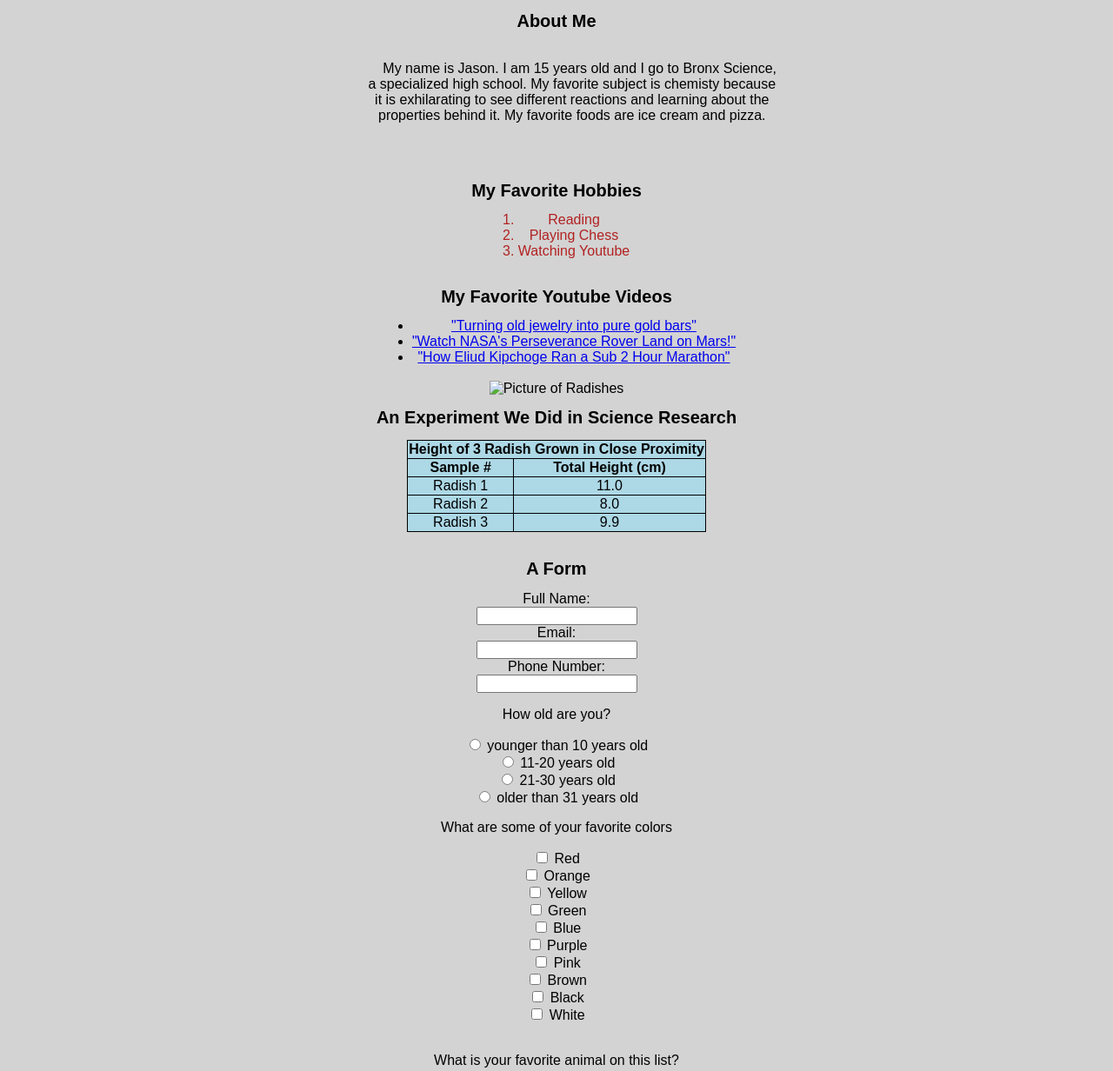
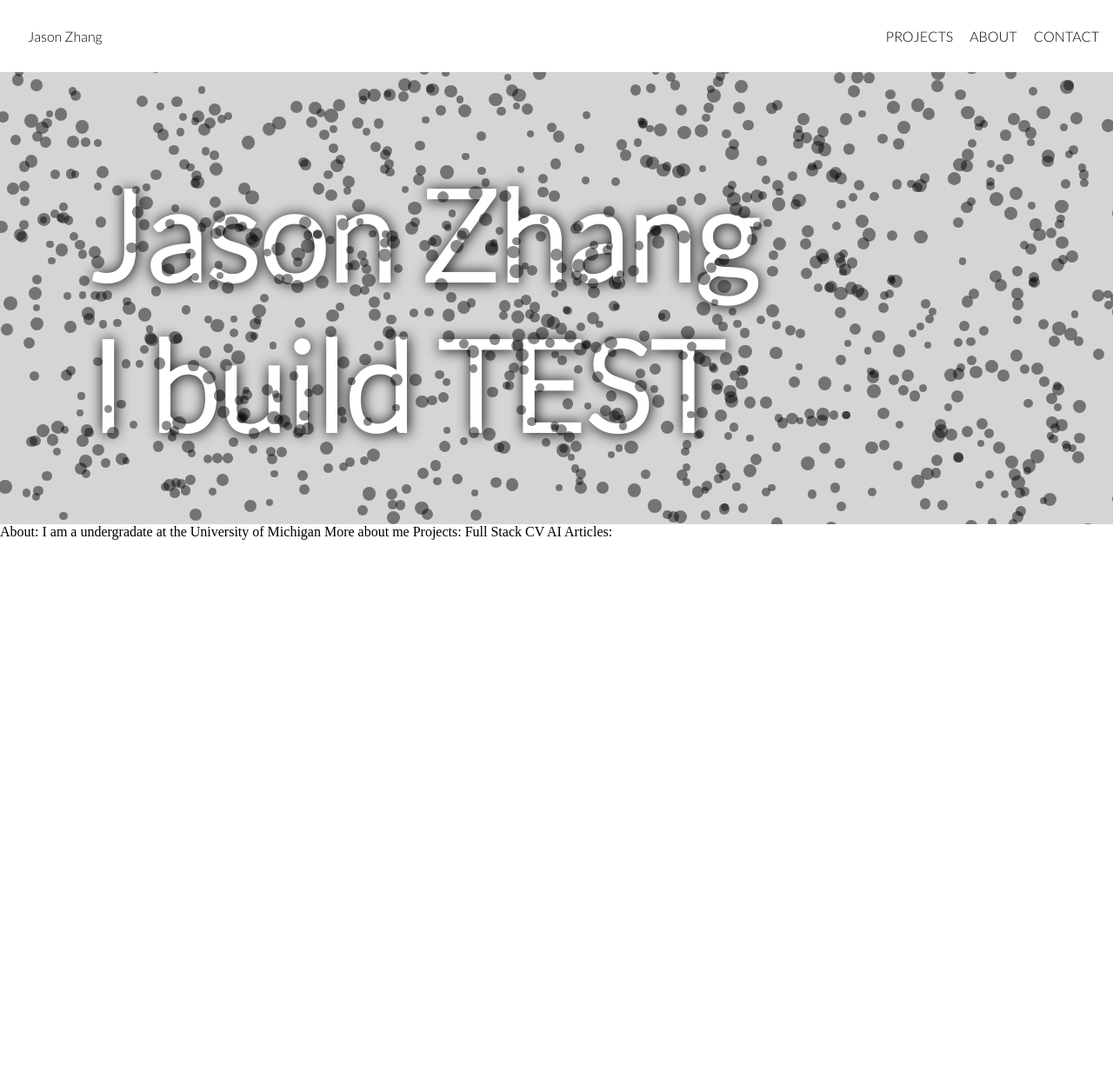
Before and after one commit to j-zhang43/j-zhang43.github.io, a plain HTML site: page index.html in a window 1280 px wide. Shown: the top 1232 px of the page at 87% size. After the commit the page ends 800 px from the top, so only its background shows below. Drawn offline with Linux system fonts and the light colour scheme; animation ran at ten frames a second.

Commit message:
Changed website design

```diff
--- a/index.html
+++ b/index.html
@@ -1,139 +1,51 @@
 <!DOCTYPE html>
 <html lang="en">
-    <head>
-        <link rel="stylesheet" href="styles.css">
-        <title> Assignment </title>
-        <script>
-            let d = new Date();
-            alert("Today's date is " + d);
-        </script>
-    </head>
-    <body>
-        <center>
-            <h1> About Me </h1>
-            <!--paragraph-->
-        <pre>
-            My name is Jason. I am 15 years old and I go to Bronx Science,
-         a specialized high school. My favorite subject is chemisty because
-         it is exhilarating to see different reactions and learning about the
-         properties behind it. My favorite foods are ice cream and pizza.
-         </pre>
-    <br>
-             <!--ordered list-->
-             <h1>
-                My Favorite Hobbies
-             </h1>
-        <ol type=1>
-            <li class="li1">Reading</li>
-            <li class="li1">Playing Chess</li>
-            <li class="li1">Watching Youtube</li>
-        </ol>
-    <br>
-            <!--unordered list-->
-            <h1>
-                My Favorite Youtube Videos
-            </h1>
-        <ul >
-            <li> <a href="https://www.youtube.com/watch?v=37Kn-kIsVu8&ab_channel=NileRed"> "Turning old jewelry into pure gold bars" </a> </li>
-            <li> <a href="https://www.youtube.com/watch?v=gm0b_ijaYMQ&ab_channel=NASA"> "Watch NASA's Perseverance Rover Land on Mars!" </a> </li>
-            <li> <a href="https://www.youtube.com/watch?v=A73HQwEct-o&ab_channel=MikeBoyd"> "How Eliud Kipchoge Ran a Sub 2 Hour Marathon" </a> </li>
-        </ul>
-    <br>
-            <!--table-->
-                <img style="width:300px;" src="images/radish.png" alt="Picture of Radishes">
-    <br>
-            <h1>
-                 An Experiment We Did in Science Research
-            </h1>
-                <table>
-                     <tr>
-                        <th colspan="2"> Height of 3 Radish Grown in Close Proximity </th>
-                     </tr>
-                     <tr>
-                        <th> Sample # </th>
-                        <th> Total Height (cm) </th>
-                     </tr>
-                     <tr>
-                        <td>Radish 1</td>
-                        <td>11.0</td>
-                     </tr>
-                     <tr>
-                        <td>Radish 2</td>
-                        <td>8.0</td>
-                     </tr>
-                     <tr>
-                        <td>Radish 3</td>
-                        <td>9.9</td>
-                     </tr>
-                </table>
-    <br>
-                <h1>
-                    A Form
-                 </h1>
-            <form>
-                    <!--text-->
-                <label for="name"> Full Name: </label><br>
-                <input type="text" id="name" name="name"><br>
-                <label for="email"> Email: </label><br>
-                <input type="text" id="email" name="email"><br>
-                <label for="pnumber"> Phone Number: </label><br>
-                <input type="text" id="pnumber" name="pnumber"><br>
-                    <!--radio-->
-                <p> How old are you? </p>
-                <input type="radio" id="age1" name="age1">
-                <label for="age1"> younger than 10 years old </label><br>
-                <input type="radio" id="age2" name="age2">
-                <label for="age2"> 11-20 years old</label><br>
-                <input type="radio" id="age3" name="age3">
-                <label for="age3"> 21-30 years old</label><br>
-                <input type="radio" id="age4" name="age4">
-                <label for="age4"> older than 31 years old </label><br>
-                    <!--checkboxes-->
-                <p>What are some of your favorite colors</p>
-                <input type="checkbox" id="color1" name="color1">
-                <label for="color1"> Red </label><br>
-                <input type="checkbox" id="color2" name="color2">
-                <label for="color1"> Orange </label><br>
-                <input type="checkbox" id="color3" name="color3">
-                <label for="color3"> Yellow </label><br>
-                <input type="checkbox" id="color4" name="color4">
-                <label for="color4"> Green </label><br>
-                <input type="checkbox" id="color5" name="color5">
-                <label for="color5"> Blue </label><br>
-                <input type="checkbox" id="color6" name="color6">
-                <label for="color6"> Purple </label><br>
-                <input type="checkbox" id="color7" name="color7">
-                <label for="color7"> Pink </label><br>
-                <input type="checkbox" id="color8" name="color8">
-                <label for="color8"> Brown </label><br>
-                <input type="checkbox" id="color9" name="color9">
-                <label for="color9"> Black </label><br>
-                <input type="checkbox" id="color10" name="color10">
-                <label for="color10"> White </label><br><br>
-                    <!--datalist-->
-                <p> What is your favorite animal on this list?</p> <br>
-                <input list="animals" name="animal" id="animal"><br><br>
-                    <datalist id="animals">
-                        <option value="Cat">
-                        <option value="Dog">
-                        <option value="Chicken">
-                        <option value="Cow">
-                        <option value="Fox">
-                    </datalist>
-                <p> What is your favorite fruites on this list? </p> <br>
-                <input list="fruits" name="fruit" id="fruit"><br><br>
-                    <datalist id="fruits">
-                        <option value="apple">
-                        <option value="banana">
-                        <option value="pear">
-                        <option value="peach">
-                        <option value="strawberry">
-                        <option value="orange">
-                        <option value="watermelon">
-                    </datalist>
-                <input type="reset" value="Reset">
-                <input type="submit" value="Submit">
-            </form>
-        </center>
-    </body>
+<head>
+    <meta charset="UTF-8">
+    <meta name="viewport" content="width=device-width, initial-scale=1.0">
+    <title>Jason Zhang | Designer, AI, Machine Learning</title>
+    <link rel="icon" type="image/x-icon" href="static/img/logo.png">
+    <script defer src="/static/js/script.js"></script>
+    <link rel="stylesheet" href="/static/css/styles.css"></link>
+</head>
+<body>
+    <header>
+        <nav>
+            <a class="nav-right" href="index.html">Jason Zhang</a>
+            <div class="nav-left">
+                <a href="">PROJECTS</a>
+                <a href="">ABOUT</a>
+                <a href="">CONTACT</a>
+            </div>
+            <!-- TODO: Nav Bar -->
+        </nav>
+        <section class="mag-sec">
+            <div class="head-name">Jason Zhang <div>
+            <div>I build <span class="head-swap">TEST</span></div>
+
+            <!-- Linked In, Github, Email -->
+        </section>
+    </header>
+    <main>
+
+
+        About:
+        I am a undergradate at the University of Michigan
+        More about me
+
+        Projects:
+
+        Full Stack
+        CV
+        AI
+
+        Articles:
+
+
+
+    </main>
+    <footer>
+
+    </footer>
+</body>
 </html>
--- /dev/null
+++ b/static/css/styles.scss
@@ -0,0 +1,58 @@
+$light-grey: #d5d5d5;
+
+@font-face {
+    font-family: "Lato-Light";
+    src: url("../fonts/Lato-Light.ttf");
+}
+
+body{
+    margin: 0;
+}
+
+nav {
+    display: flex;
+    margin: 2rem 1rem;
+    font-size: 1rem;
+    font-family: "Lato-Light", sans-serif;
+
+    .nav-logo{
+        width: 2rem;
+    }
+
+    .nav-left{
+        margin-left: auto;
+    }
+    a {
+        color: black;
+        margin-left: 1rem;
+        text-decoration: none;
+    }
+    a:hover {
+        text-decoration: underline;
+    }
+}
+
+.mag-sec {
+    position: relative;
+    background-color: $light-grey;
+    height: 20rem;
+    padding: 100px;
+    overflow: hidden;
+
+    .mag-dot {
+        position: absolute;
+        width: .5rem;
+        height: .5rem;
+        background-color: rgb(0, 0, 0);
+        border-radius: 50%;
+    }
+
+    .head-name{
+        position: relative;
+        color: white;
+        font-size: 9rem;
+        font-weight: bolder;
+        font-family: "Lato-Light", sans-serif;
+        text-shadow: black 1px 1px 1rem;
+    }
+}
--- /dev/null
+++ b/static/js/script.js
@@ -0,0 +1,132 @@
+// TODO: transport to typescript
+
+// TODO:
+// custom animation for underline
+// custom mouse
+// nav always on, (sticky) and remove background
+
+// TODO
+// only work when
+function swipe_in_header() {
+
+}
+
+function isInView(element){
+  const rect = element.getBoundingClientRect();
+  return (
+    rect.top >= 0 &&
+    rect.left >= 0 &&
+    rect.bottom <= (window.innerHeight || document.documentElement.clientHeight) &&
+    rect.right <= (window.innerWidth || document.documentElement.clientWidth)
+  );
+}
+
+// TODO
+// when holding on small screens move dots away
+// delete after 60 secs,
+// only play when in view
+function magSection() {
+  // Generate Dots
+  const BODY_WIDTH = Math.min(1000, document.querySelector("body").clientWidth);
+  const MAX_DOTS = BODY_WIDTH;
+  const MIN_DOT_SIZE = 0.5;
+  const VAR_DOT = 0.5;
+  const RANDOM_COLOR = false;
+
+  const mag_sec = document.querySelector(".mag-sec");
+  const rem_size = parseFloat(
+    window.getComputedStyle(document.documentElement).fontSize
+  );
+  let dots = [];
+
+  const fragment = document.createDocumentFragment();
+
+  for (let i = 0; i < MAX_DOTS; i++) {
+    const mag_dot = document.createElement("div");
+    mag_dot.className = "mag-dot";
+
+    const size = (Math.random() * VAR_DOT + MIN_DOT_SIZE) * rem_size;
+    mag_dot.style.width = `${size}px`;
+    mag_dot.style.height = `${size}px`;
+
+    mag_dot.style.left = `${Math.random() * (mag_sec.clientWidth - size)}px`;
+    mag_dot.style.top = `${Math.random() * (mag_sec.clientHeight - size)}px`;
+
+    if (RANDOM_COLOR)
+      mag_dot.style.backgroundColor = `rgb(${Math.random() * 255},${
+        Math.random() * 255
+      },${Math.random() * 255})`;
+
+    dots.push(mag_dot);
+    fragment.appendChild(mag_dot);
+  }
+  mag_sec.appendChild(fragment);
+
+  // Create Dots movement
+  const SPEED_CONST = 0.5;
+  const SPEED_MIN = 0.5;
+  const SECONDS_FADE = 60;
+
+  let velocities = [];
+
+  for (let i = 0; i < MAX_DOTS; i++) {
+    let speed = SPEED_CONST * Math.random() + SPEED_MIN;
+
+    const rand_rad = Math.random() * 2 * Math.PI;
+    const x_velocity = Math.cos(rand_rad) * speed;
+    const y_velocity = Math.sin(rand_rad) * speed;
+
+    velocities.push([x_velocity, y_velocity]);
+  }
+
+  const STARTING_OPACITY = 0.5;
+  const START_TIME = Date.now();
+
+  function updateDots() {
+    const now = Date.now();
+    const elapsed_time = (now - START_TIME) / 1000;
+
+    if (elapsed_time >= SECONDS_FADE) {
+      return;
+    }
+
+    for (let i = 0; i < MAX_DOTS; i++) {
+      const dot = dots[i];
+      const dot_x = parseFloat(dot.style.left);
+      const dot_y = parseFloat(dot.style.top);
+
+      dot.style.left = `${dot_x + velocities[i][0]}px`;
+      dot.style.top = `${dot_y + velocities[i][1]}px`;
+
+      dot.style.opacity =
+        STARTING_OPACITY - (elapsed_time / SECONDS_FADE) * STARTING_OPACITY;
+    }
+    requestAnimationFrame(updateDots);
+  }
+  updateDots();
+
+  // Mouse repeals dots
+  const MAX_DIST = 100;
+  const REPEAL_CONST = 0.5;
+  mag_sec.addEventListener("mousemove", mouseRepeal);
+
+  function mouseRepeal(e) {
+    const mouse_x = e.clientX - mag_sec.offsetLeft;
+    const mouse_y = e.clientY - mag_sec.offsetTop;
+    for (let i = 0; i < MAX_DOTS; i++) {
+      const dot = dots[i];
+      const dot_x = parseFloat(dot.style.left);
+      const dot_y = parseFloat(dot.style.top);
+
+      const dist = Math.sqrt(
+        Math.pow(mouse_x - dot_x, 2) + Math.pow(mouse_y - dot_y, 2)
+      );
+      if (dist < MAX_DIST) {
+        velocities[i][0] += (REPEAL_CONST * (dot_x - mouse_x)) / dist;
+        velocities[i][1] += (REPEAL_CONST * (dot_y - mouse_y)) / dist;
+      }
+    }
+  }
+}
+
+magSection();
```
Also changed, not shown: README.md (deleted), radish.png (deleted), static/css/styles.css (added), static/fonts/Lato-Light.ttf (added), static/img/logo.png (added), styles.css (deleted), 2 other files.
